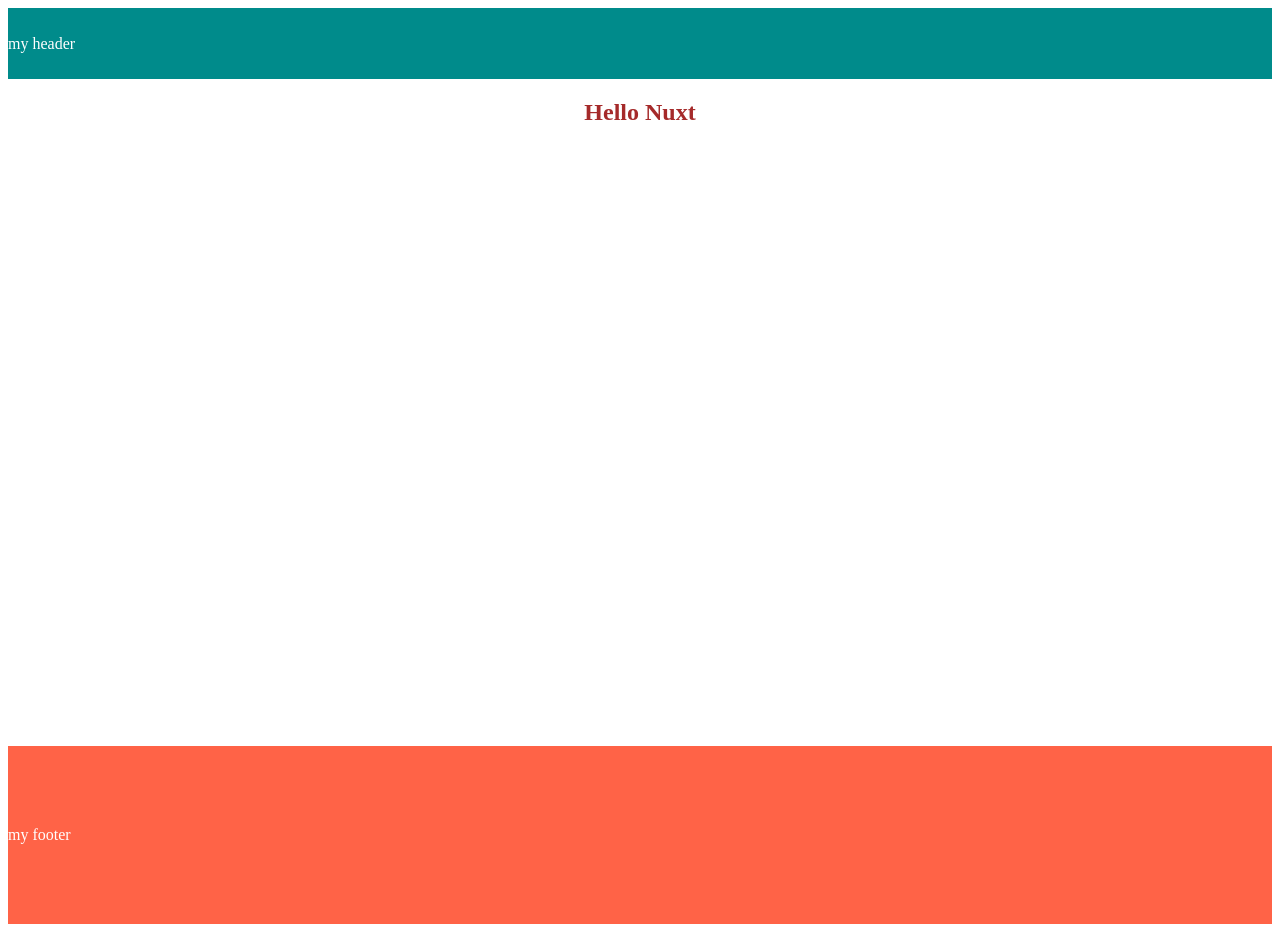
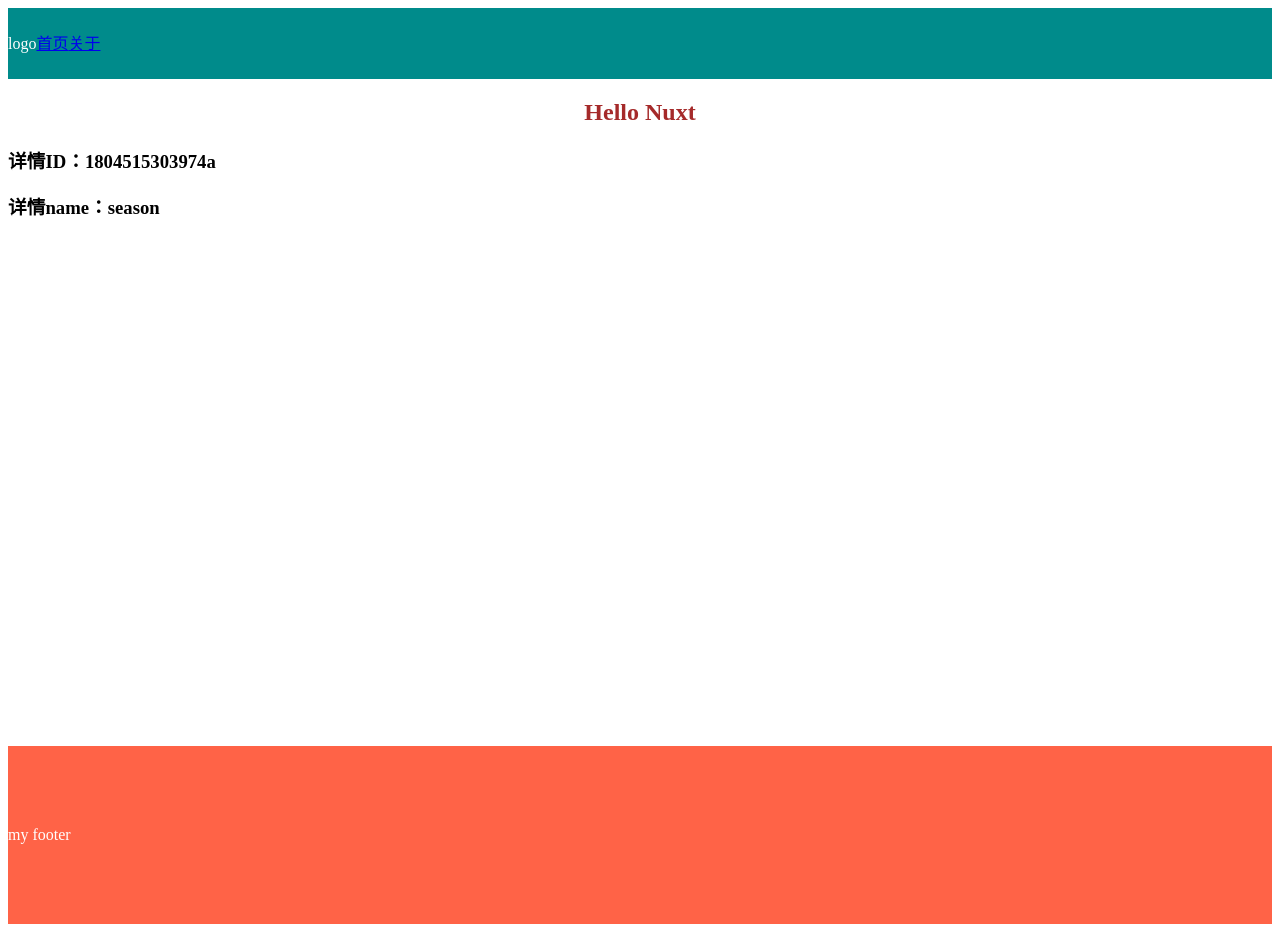
Before and after one commit to one-season/nuxt-practice, a Nuxt app: page /detail-season/1804515303974a in a window 1280 px wide. Built offline with nearby package versions, Linux system fonts and the light colour scheme.

Commit message:
feat: 动态路由，通过文件夹名字和文件名字转递参数

```diff
--- a/components/MyAppHeader/index.vue
+++ b/components/MyAppHeader/index.vue
@@ -1,6 +1,9 @@
 <template>
   <div class="page_header">
-    my header
+    <span>logo</span>
+
+    <nuxt-link to="/">首页</nuxt-link>
+    <nuxt-link to="/about">关于</nuxt-link>
   </div>
 </template>
 
--- /dev/null
+++ b/pages/detail-[name]/[id].vue
@@ -0,0 +1,16 @@
+<template>
+  <div class="page">
+    <h3>详情ID：{{ route.params.id }}</h3>
+    <h3>详情name：{{ $route.params.name }}</h3>
+  </div>
+</template>
+
+<script setup>
+  const route = useRoute();
+
+  console.log(route.params);
+</script>
+
+<style scoped>
+
+</style>
--- a/pages/index.vue
+++ b/pages/index.vue
@@ -1,6 +1,8 @@
 <template>
   <div class="page">
     <h2>首页</h2>
+
+    <nuxt-link to="/detail-season/1804515303974a">详情</nuxt-link>
   </div>
 </template>
 
```
